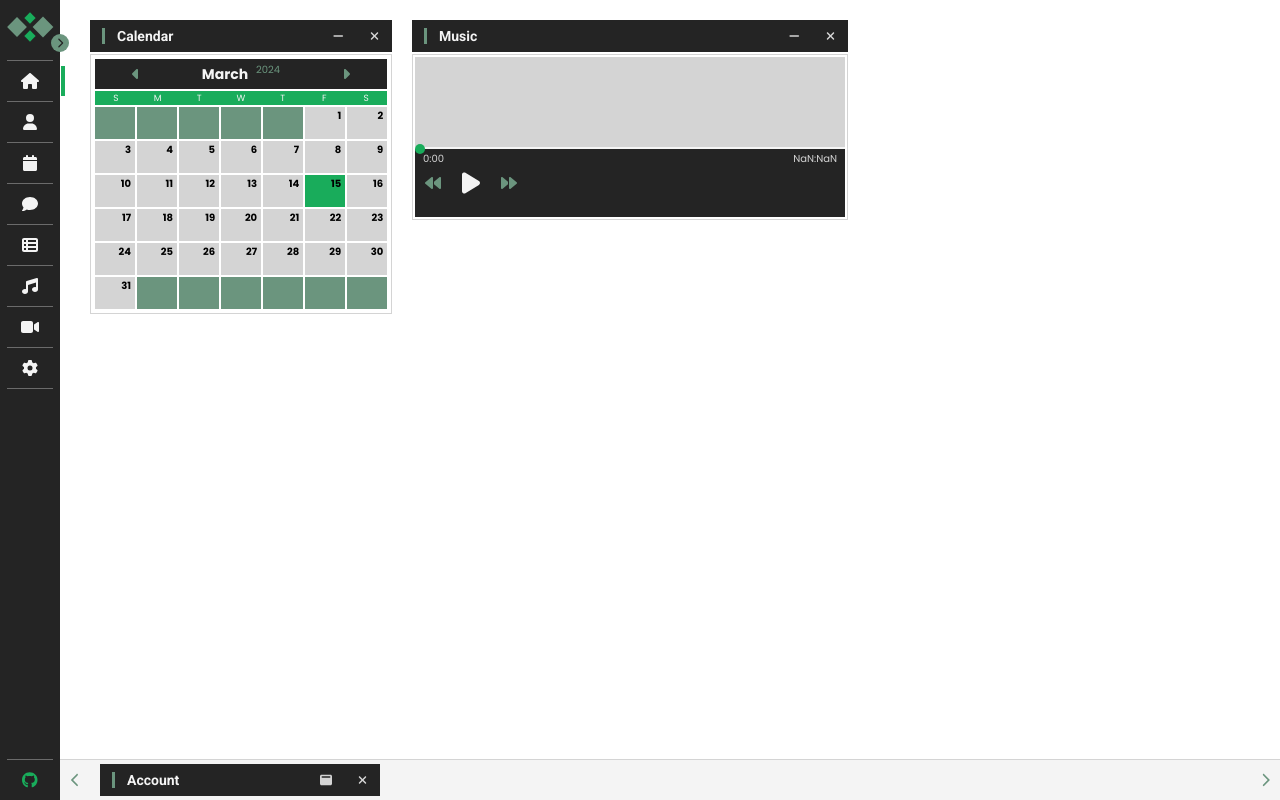
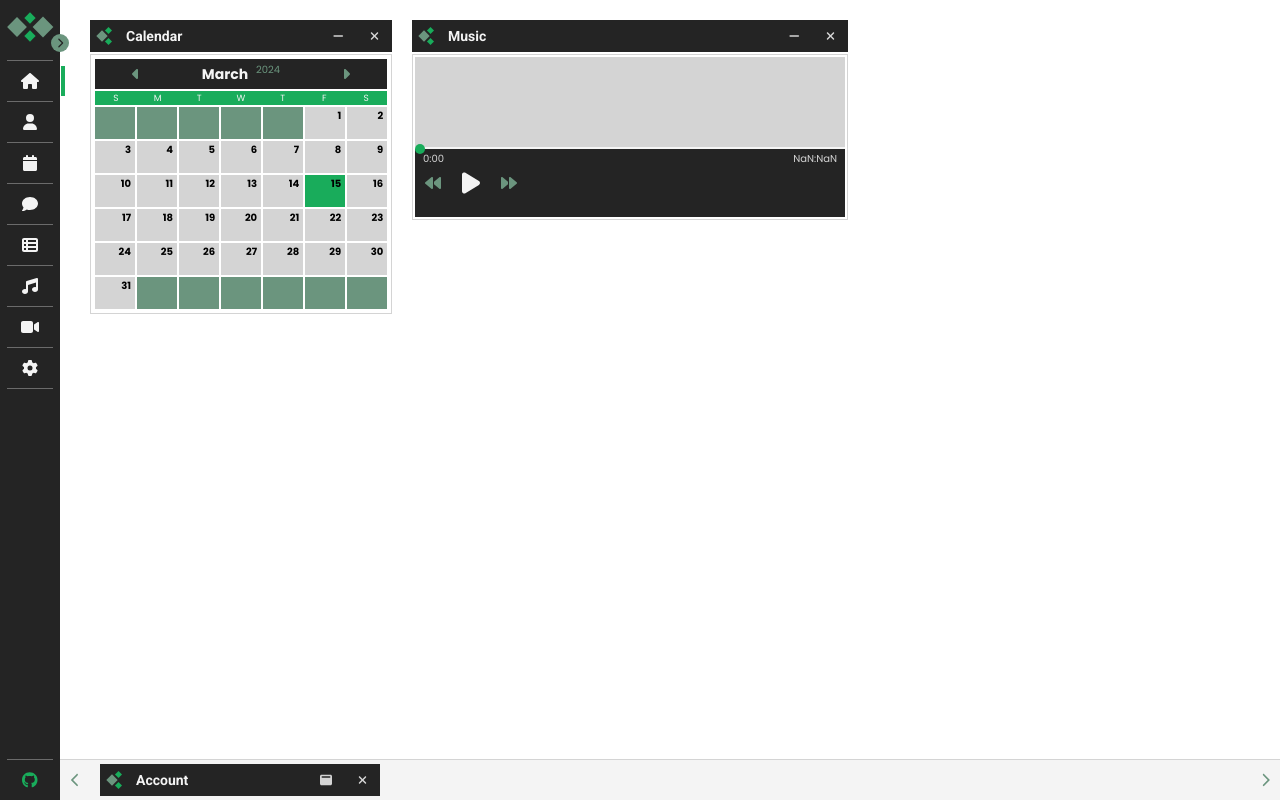
Before and after one commit to eab14/windows_ex_redo, a React (Create React App) app in the folder react/client/: page / in a window 1280 px wide. Built offline with nearby package versions, Linux system fonts and the light colour scheme; the HTML template or start-up script is replaced by a standard one.

Commit message:
Client: Nav button on click adds window (if unopened), window context updates, minor css changes

```diff
--- a/react/client/src/components/Content/index.js
+++ b/react/client/src/components/Content/index.js
@@ -1,19 +1,17 @@
-import Window from '../Window';
 import { useWindowsEX } from '../../context/WindowContext';
 
 const Content = () => {
 
-  	const { windows, status } = useWindowsEX();
-	const array = windows.filter(window => status.find(([name, status]) => name === window && status === "max")).map(window => <Window key={window} selected={window} />);
+    const { windows, status } = useWindowsEX();
+	const array = windows.filter(w => status.find(([name, status]) => name === w.props.selected && status === "max")).map(w => w);
 
-	return (
+    return (
+        <div id="content_spacer" className="flex row wrap">
 
-		<div id="content_spacer" className="flex row wrap">
-			{ array }
-		</div>
+            { array }
 
-	);
-
-}
+        </div>
+    );
+};
 
 export default Content;
--- a/react/client/src/components/Nav/index.css
+++ b/react/client/src/components/Nav/index.css
@@ -21,18 +21,18 @@
 
 .logo_spacer:hover { cursor: pointer; }
 
-.diamond {
+.logo_spacer .diamond {
     position: absolute;
     transform: rotate(45deg);
 }
 
-.diamond_large { width: 14px; height: 14px; background: var(--color_green); }
-.diamond_small { width: 8px; height: 8px; background: var(--color_green_grey); }
+.logo_spacer .diamond_large { width: 14px; height: 14px; background: var(--color_green); }
+.logo_spacer .diamond_small { width: 8px; height: 8px; background: var(--color_green_grey); }
 
-.diamond:nth-child(1) { top: 20px; left: 10px; }
-.diamond:nth-child(2) { top: 20px; right: 10px; }
-.diamond:nth-child(3) { top: 14px; }
-.diamond:nth-child(4) { top: 32px; }
+.logo_spacer .diamond:nth-child(1) { top: 20px; left: 10px; }
+.logo_spacer .diamond:nth-child(2) { top: 20px; right: 10px; }
+.logo_spacer .diamond:nth-child(3) { top: 14px; }
+.logo_spacer .diamond:nth-child(4) { top: 32px; }
 
 .logo_indicator {
     position: absolute;
--- a/react/client/src/components/NavButton/index.js
+++ b/react/client/src/components/NavButton/index.js
@@ -1,3 +1,5 @@
+import Window from '../Window';
+
 import { FontAwesomeIcon } from '@fortawesome/react-fontawesome';
 import { faUser, faHome, faVideo, faCalendar, faComment, faTableList, faMusic, faGear } from '@fortawesome/free-solid-svg-icons';
 import { faGithub } from "@fortawesome/free-brands-svg-icons"
@@ -11,7 +13,7 @@ gsap.registerPlugin(useGSAP);
 
 const NavButton = (props) => {
 
-    const { windows, status } = useWindowsEX();
+    const { windows, setStatus, setWindows } = useWindowsEX();
 
     const linkRef = useRef(null);
 
@@ -51,6 +53,15 @@ const NavButton = (props) => {
 
         }
 
+        if (!windows.find(window => window.props.selected === props.text)) {
+
+            const w = <Window key={props.text} selected={props.text} />;
+            const s = [props.text, "max"];
+
+            setWindows(prevWindows => [ ...prevWindows, w ]);
+            setStatus(prevStatus => [ ...prevStatus, s ]);
+
+        }
 
 
     }
--- a/react/client/src/components/Taskbar/index.js
+++ b/react/client/src/components/Taskbar/index.js
@@ -1,6 +1,4 @@
 import './index.css';
-
-import Window from '../Window';
 
 import { FontAwesomeIcon } from '@fortawesome/react-fontawesome';
 import { faChevronRight, faChevronLeft } from '@fortawesome/free-solid-svg-icons';
@@ -9,7 +7,7 @@ import { useWindowsEX } from '../../context/WindowContext';
 const Taskbar = () => {
 
     const { windows, status } = useWindowsEX();
-	const array = windows.filter(window => status.find(([name, status]) => name === window && status === "min")).map(window => <Window key={window} selected={window} />);
+    const array = windows.filter(w => status.find(([name, status]) => name === w.props.selected && status === "min")).map(w => w);
 
     return (
 
--- /dev/null
+++ b/react/client/src/components/Window/Database/index.js
@@ -0,0 +1,11 @@
+const Database = () => {
+
+    return (
+        <div className="flex center test_3">
+            Database utility will go here...
+        </div>
+    )
+
+}
+
+export default Database;
--- /dev/null
+++ b/react/client/src/components/Window/Messages/index.js
@@ -0,0 +1,11 @@
+const Messages = () => {
+
+    return (
+        <div className="flex center test_2">
+            Message utility will go here...
+        </div>
+    )
+
+}
+
+export default Messages;
--- /dev/null
+++ b/react/client/src/components/Window/Settings/index.js
@@ -0,0 +1,11 @@
+const Settings = () => {
+
+    return (
+        <div className="flex center test_5">
+            Settings utility will go here...
+        </div>
+    )
+
+}
+
+export default Settings;
--- a/react/client/src/components/Window/index.css
+++ b/react/client/src/components/Window/index.css
@@ -13,11 +13,40 @@
 }
 
 .window_header span {
-    width: 3px;
-    height: calc(100% - 16px);
+    position: relative;
+    width: 20px;
+    height: 20px;
+    align-self: center;
+    margin: 0 8px 0 8px;
+}
+
+.window_header span .m_diamond:nth-child(1) {
+    position: absolute;
+    height: 8px;
+    width: 8px;
     background: var(--color_green_grey);
-    align-self: center;
-    margin: 0 12px;
+    top: calc(50% - 4px);
+    transform: rotate(45deg);
+}
+
+.window_header span .m_diamond:nth-child(2) {
+    position: absolute;
+    height: 5px;
+    width: 5px;
+    background: var(--color_green);
+    top: calc(50% - 8px);
+    left: 8px;
+    transform: rotate(45deg);
+}
+
+.window_header span .m_diamond:nth-child(3) {
+    position: absolute;
+    height: 5px;
+    width: 5px;
+    background: var(--color_green);
+    bottom: calc(50% - 8px);
+    left: 8px;
+    transform: rotate(45deg);
 }
 
 .window_header .window_utilities {
@@ -64,3 +93,8 @@
     display: none;
     width: 300px;
 }
+
+.full {
+    display: flex;
+    width: fit-content;
+}
--- a/react/client/src/components/Window/index.js
+++ b/react/client/src/components/Window/index.js
@@ -7,20 +7,24 @@ import { faWindowMaximize, faMinus, faXmark } from '@fortawesome/free-solid-svg-
 import Test from './Account/Test';
 import Calendar from './Calendar';
 import Music from './Music';
+import Database from './Database';
+import Settings from './Settings';
+import Messages from './Messages';
 
 import { useWindowsEX } from '../../context/WindowContext';
 
+
+
 const Window = (props) => {
 
-	const { status, setStatus, sortWindows } = useWindowsEX();
-	const windowStatus = status.find(([ name ]) => name === props.selected);
+	const { status, setStatus, setWindows } = useWindowsEX();
+	const ws = status.find(([ name ]) => name === props.selected);
 
 	const minClick = () => {
 
 		setStatus(prev => {
 
 		  const updated = prev.map(([name, current]) => name === props.selected ? [name, "min"] : [name, current]);
-		  sortWindows(updated);
 		  return updated;
 
 		});
@@ -32,76 +36,57 @@ const Window = (props) => {
 		setStatus(prev => {
 
 			const updated = prev.map(([name, current]) => name === props.selected ? [name, "max"] : [name, current]);
-			sortWindows(updated);
 			return updated;
 
 		});
 
 	}
 
-	const closeClick = () => setStatus(prevStatus => prevStatus.filter(([name]) => name !== props.selected));
+	const closeClick = () => {
+
+		setStatus(prevStatus => prevStatus.filter(([name]) => name !== props.selected));
+		setWindows(prevWindows => prevWindows.filter(window => window.props.selected !== props.selected));
+
+	};
 
 	return (
 
 		<>
 
-			{
-
-				(windowStatus && windowStatus[1] === "min") &&
-
 			<div className="window flex col">
 
 				<div className="flex row window_header">
 
-							<span className="flex"></span>
+					<span className="flex">
+						<i className="m_diamond"></i>
+						<i className="m_diamond"></i>
+						<i className="m_diamond"></i>
+					</span>
 
 					<h2>{props.selected}</h2>
 
 					<div className="flex row window_utilities">
 
-								<div className="flex center icon max" onClick={maxClick}><FontAwesomeIcon icon={faWindowMaximize} /></div>
+						{ (ws && ws[1] === "max") && <div className="flex center icon min" onClick={minClick}><FontAwesomeIcon icon={faMinus} /></div> }
+						{ (ws && ws[1] === "min") && <div className="flex center icon max" onClick={maxClick}><FontAwesomeIcon icon={faWindowMaximize} /></div> }
 						<div className="flex center icon close" onClick={closeClick}><FontAwesomeIcon icon={faXmark} /></div>
 
 					</div>
 
 				</div>
 
-					</div>
+				<div className={`flex col window_content ${ (ws[1] === "max") ? 'full' : 'none'}`}>
 
-			}
-
-			{
-
-				(windowStatus && windowStatus[1] === "max") &&
-
-					<div className="window flex col">
-
-						<div className="flex row window_header">
-
-							<span className="flex"></span>
-
-							<h2>{props.selected}</h2>
-
-							<div className="flex row window_utilities">
-
-								<div className="flex center icon min" onClick={minClick}><FontAwesomeIcon icon={faMinus} /></div>
-								<div className="flex center icon close" onClick={closeClick}><FontAwesomeIcon icon={faXmark} /></div>
+					{ props.selected === "Account" && <Test /> }
+					{ props.selected === "Calendar" && <Calendar /> }
+					{ props.selected === "Music" && <Music /> }
+					{ props.selected === "Database" && <Database /> }
+					{ props.selected === "Settings" && <Settings /> }
+					{ props.selected === "Messages" && <Messages /> }
 
 				</div>
 
 			</div>
-
-						<div className="flex col window_content">
-
-							{ props.selected === "Account" && <Test /> }
-							{ props.selected === "Calendar" && <Calendar /> }
-							{ props.selected === "Music" && <Music /> }
-
-						</div>
-
-					</div>
-
-			}
 
 		</>
 
--- a/react/client/src/components/Window/test.css
+++ b/react/client/src/components/Window/test.css
@@ -10,22 +10,29 @@
     width: 520px;
     height: 320px;
     background: var(--color_green);
+    color: var(--color_white);
+    font-size: 12px;
 }
 
 .test_3 {
     width: 720px;
     height: 400px;
     background: var(--color_green_grey);
+    color: var(--color_white);
+    font-size: 12px;
 }
 
 .test_4 {
     width: 450px;
     height: 220px;
     background: var(--color_grey);
+    font-size: 12px;
 }
 
 .test_5 {
     width: 630px;
     height: 340px;
     background: var(--color_black);
+    color: var(--color_white);
+    font-size: 12px;
 }
--- a/react/client/src/context/WindowContext.js
+++ b/react/client/src/context/WindowContext.js
@@ -1,4 +1,5 @@
 import { createContext, useContext, useEffect, useState } from "react";
+import Window from "../components/Window";
 
 const WindowContext = createContext();
 
@@ -6,13 +7,14 @@ export const useWindowsEX = () => useContext(WindowContext);
 
 export const WindowProvider = ({ children }) => {
 
-    const [ windows, setWindows ] = useState([ "Account", "Calendar", "Music" ]);
+    const [ windows, setWindows ] = useState([ <Window key="1" selected="Account" />, <Window key="2" selected="Calendar" />, <Window key="3" selected="Music" /> ]);
     const [ status, setStatus ] = useState([])
+    // const [ music, setMusic ] = useState({ paused: true });
 
     useEffect(() => {
 
         let array = [ [ "Account", "min" ], [ "Calendar", "max" ], [ "Music", "max" ] ];
-        sortWindows(array);
+        // sortWindows(array);
         setStatus(array);
 
     }, [])
@@ -28,9 +30,6 @@ export const WindowProvider = ({ children }) => {
           return 0;
 
         });
-
-        const sortedWindows = array.map(([name, _]) => name);
-        setWindows(sortedWindows);
 
         return array;
 
```
Also changed, not shown: react/client/src/components/Window/Music/index.js (+4 -3 lines). Lines whose indentation alone changed are shown as unchanged.
